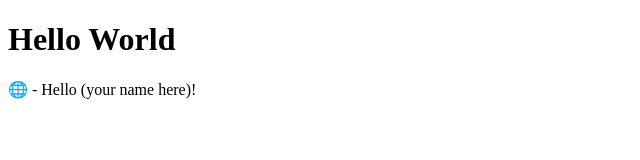
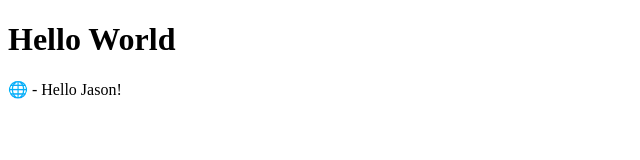
Before and after one commit to JasonSmitR/Lab1, a plain HTML site: page index.html in a window 1280 px wide. Shown: the full height of the page, 0-640 px from the left. Drawn offline with Linux system fonts and the light colour scheme.

Commit message:
Changed my name

```diff
--- a/index.html
+++ b/index.html
@@ -7,7 +7,7 @@
 	<body>
 		<h1>Hello World</h1>
 		<p>
-		&#127760 - Hello (your name here)!
+		&#127760 - Hello Jason!
 		</p>
 	</body>
 </html>
```
Also changed, not shown: dummy.html (deleted).
